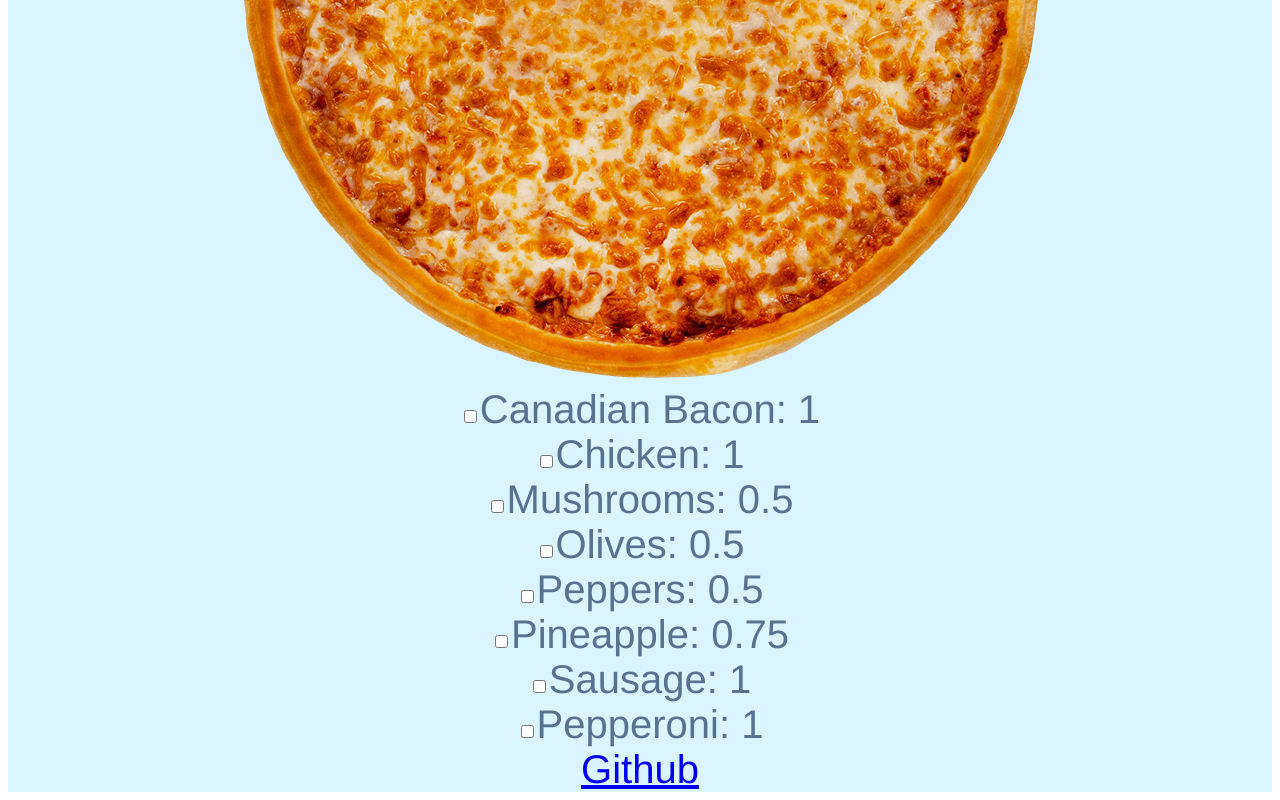
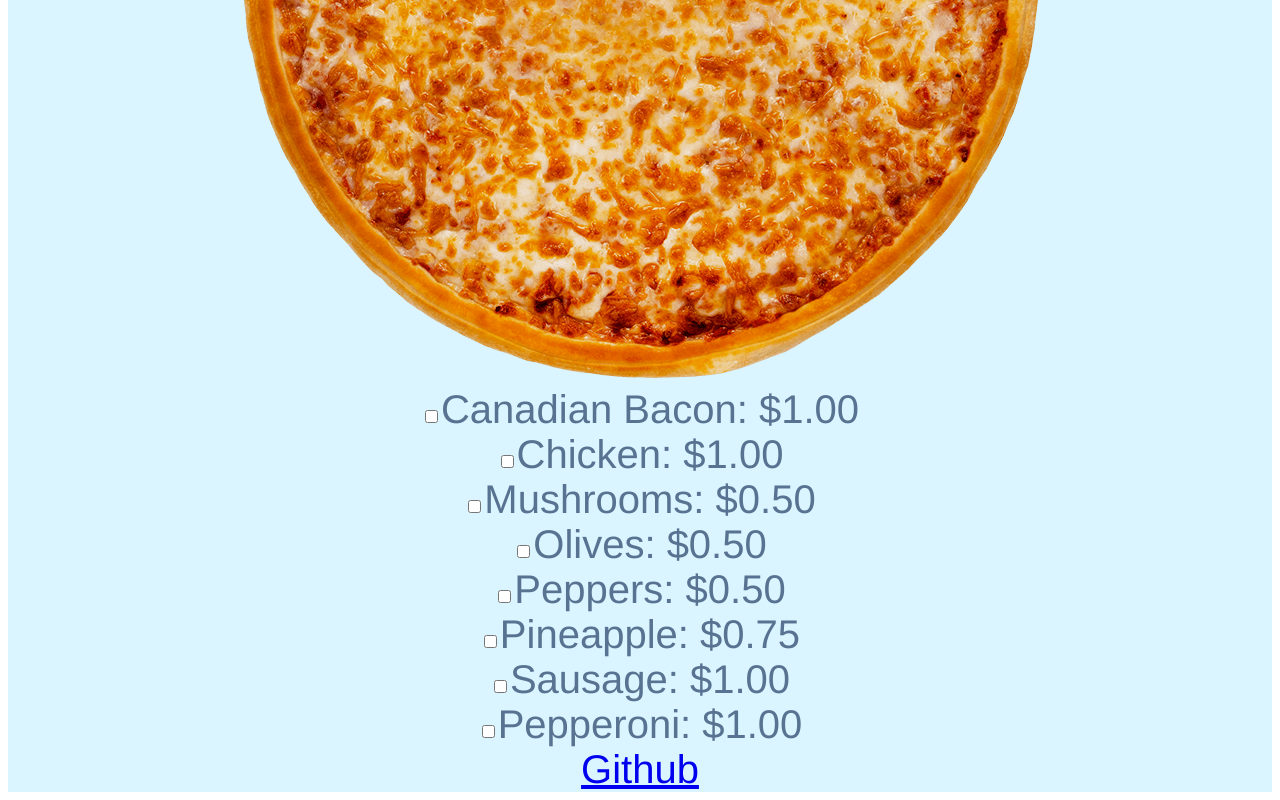
Before and after one commit to Gameslinger/pizzaLab, a Vue app: page /design in a window 1280 px wide. Shown: the part 734-1534 px from the top of the page. Built offline with nearby package versions, Linux system fonts and the light colour scheme.

Commit message:
Moar Sadness

```diff
--- a/src/components/DesignPizza.vue
+++ b/src/components/DesignPizza.vue
@@ -10,7 +10,7 @@
 	<div class="toggles">
 	<div class="toggle" v-for="topping in toppings" :key="topping.id">
 		<input @change="toggle(topping.id)" type="checkbox">
-		<label>{{topping.name}}: {{topping.price}}</label>
+		<label>{{topping.name}}: {{"$"+topping.price.toFixed(2)}}</label>
 	</div>
 </div>
 </div>
```
